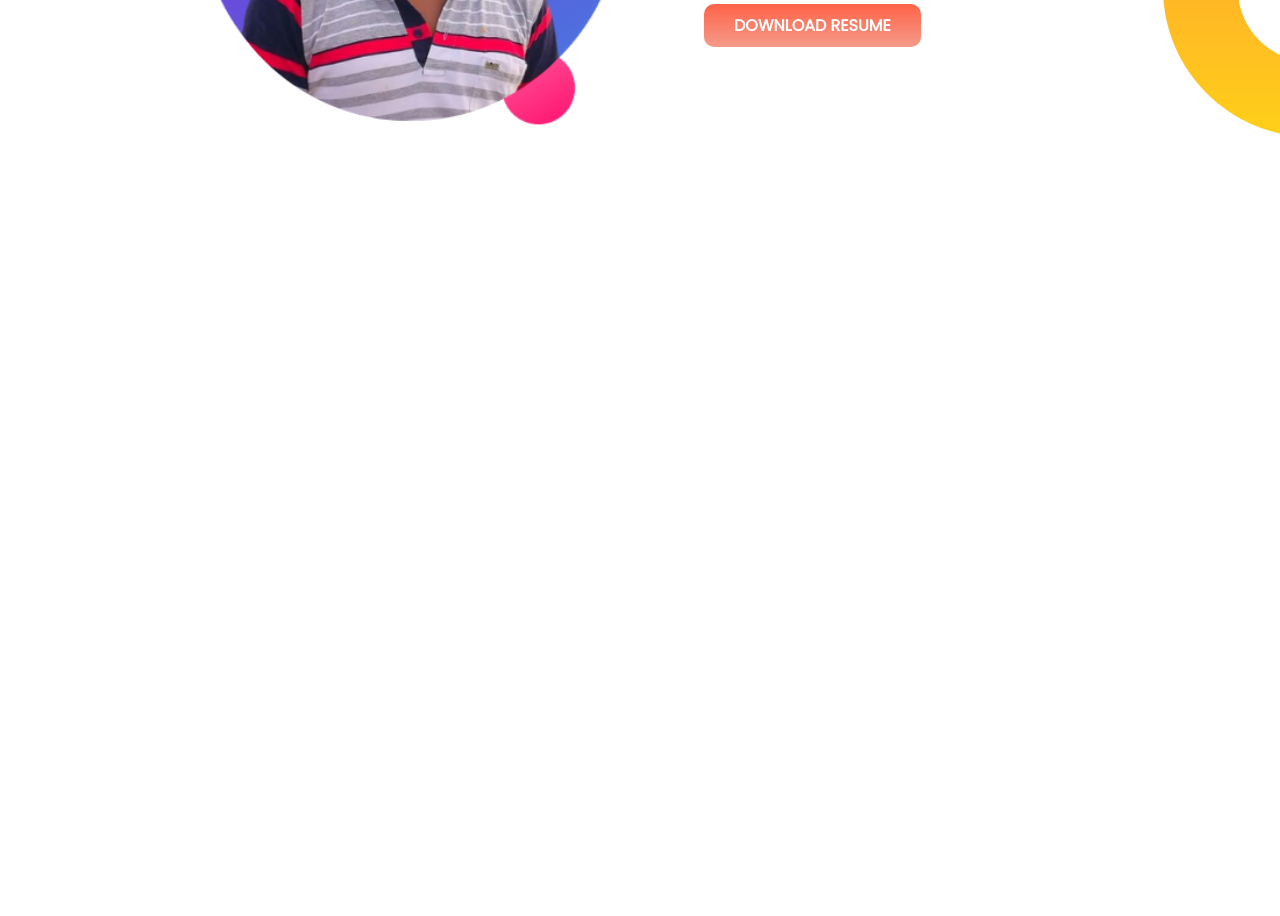
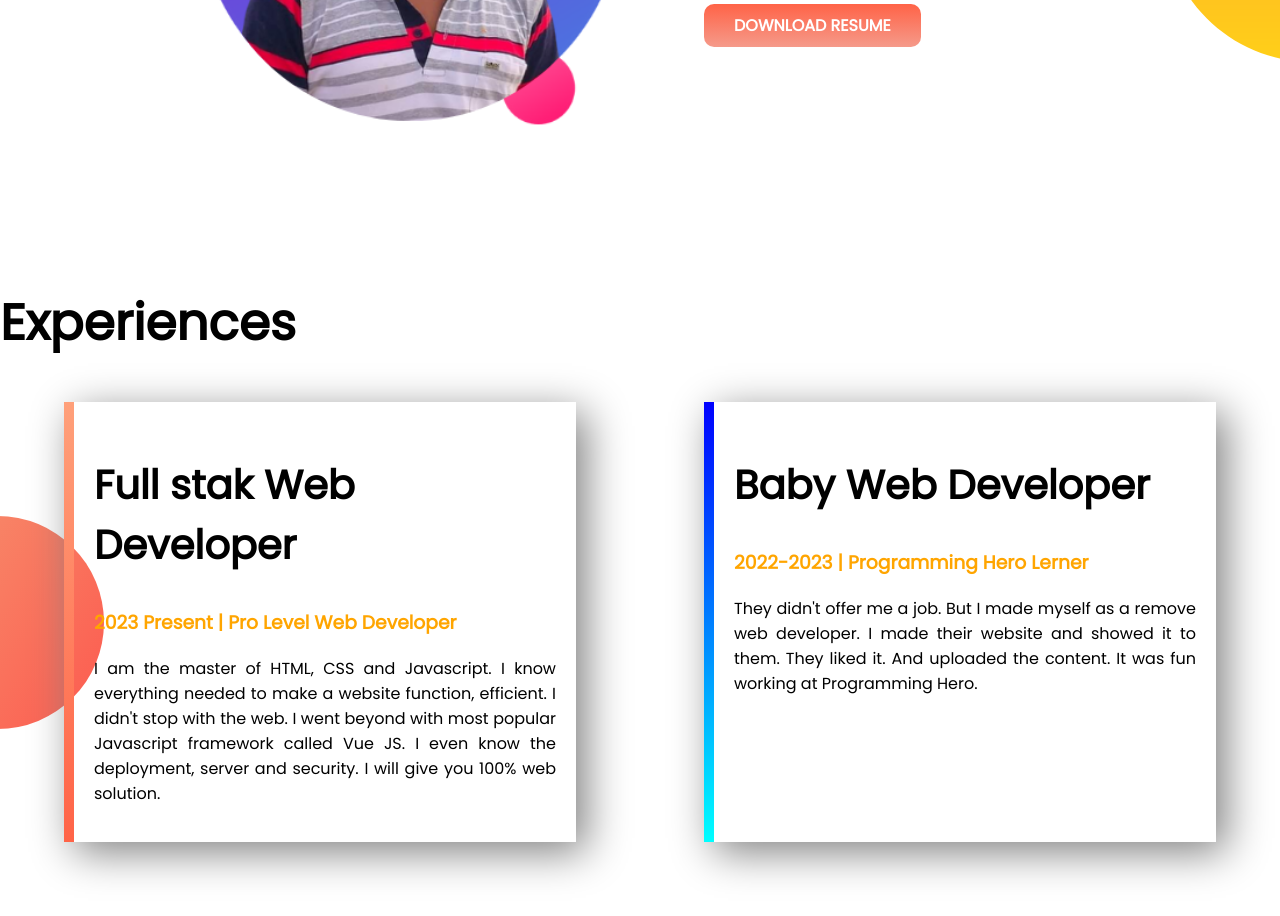
Before and after one commit to Rahim2725/Practice, a plain HTML site: page index.html in a window 1280 px wide. Shown: the part 1042-1958 px from the top of the page. Before the commit the page ends 1328 px from the top, so only its background shows below. Drawn offline with Linux system fonts and the light colour scheme.

Commit message:
ex area added

```diff
--- a/index.html
+++ b/index.html
@@ -37,5 +37,26 @@
 
         </div>
     </section>
+    <section>
+         <h1> Experiences</h1>
+        <div id="ex-erea" class="disply-flex-contener">
+
+            <div id="full-stak" class="ex-area">
+                <h2>Full stak Web Developer</h2>
+                <h3 class="color-orange">2023 Present | Pro Level Web Developer</h3>
+                <p>I am the master of HTML, CSS and Javascript. I know everything needed to make a website function, efficient. I didn't
+                stop with the web. I went beyond with most popular Javascript framework called Vue JS. I even know the deployment,
+                server and security. I will give you 100% web solution.</p>
+
+            </div>
+            <div id="baby-web" class="ex-area">
+                <h2> Baby Web Developer</h2>
+                <h3 class="color-orange"> 2022-2023 | Programming Hero Lerner</h3>
+                <p>They didn't offer me a job. But I made myself as a remove web developer. I made their website and showed it to them.
+                They liked it. And uploaded the content. It was fun working at Programming Hero.</p>
+
+            </div>
+        </div>
+    </section>
 </body>
 </html>
--- a/style.css
+++ b/style.css
@@ -4,6 +4,10 @@ body{
 }
 h1{
     font-size: 50px;
+}
+h2{
+    font-size: 40px;
+
 }
 .color-orange{
     color: orange;
@@ -15,15 +19,17 @@ p{
 
 .disply-flex-contener{
     display: flex;
+    margin-bottom: 150px;
 }
 
 .half-width{
     width: 50%;
     margin-left: 5%;
+
 }
 .half-width img{
     width: 100%;
-    margin-bottom: 150px;
+
 }
 .link-button{
     text-decoration: none;
@@ -49,3 +55,25 @@ padding-right: 23%;
 .dream img{
     width: 90%;
 }
+.ex-area{
+    width: 40%;
+    margin-left: 5%;
+    margin-right: 5%;
+    padding: 20px ;
+    box-shadow: 10px 10px 40px  gray  ;
+}
+#baby-web{
+    border-left: 10px solid;
+    border-image: linear-gradient(blue, cyan);
+    border-image-slice: 1;
+}
+#full-stak{
+    border-left: 10px solid;
+    border-image: linear-gradient(lightsalmon,tomato);
+    border-image-slice: 1;
+}
+#ex-erea{
+    background-image: url(imgas/exp-bg.png);
+    background-repeat: no-repeat;
+    background-position: left;
+}
```
